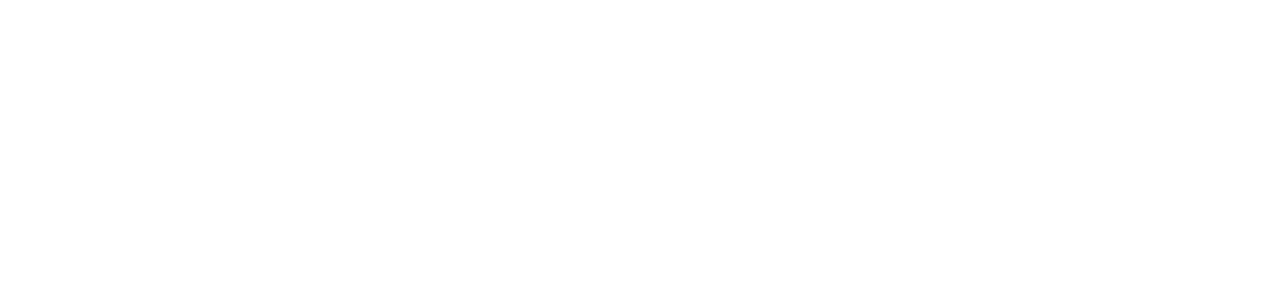
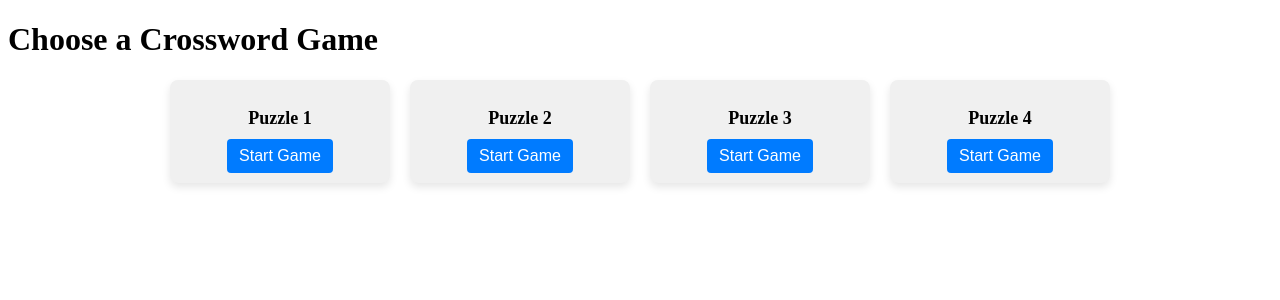
Before and after one commit to ewei2406/cs4750project, a React (Vite) app in the folder frontend/: page /browseCrosswords in a window 1280 px wide. Before the commit this address had no page. Shown: the top 300 px of the page. Built offline with nearby package versions, Linux system fonts and the light colour scheme.

Commit message:
Connections Page

```diff
--- a/frontend/src/App.tsx
+++ b/frontend/src/App.tsx
@@ -2,6 +2,7 @@ import { BrowserRouter, Route, Routes } from "react-router-dom";
 import Login from "./pages/Login";
 import Connections from "./pages/Connections/connections"
 import ConnectionPage from "./pages/Connections/browseConnections"
+import CrosswordPage from "./pages/Crosswords/browseCrosswords"
 
 const App = () => {
 	return (
@@ -10,7 +11,7 @@ const App = () => {
 			<Route path="/" element={<Login />} />
 			<Route path="/connections" element={<Connections />} />
 			<Route path="/browseConnections" element={<ConnectionPage />} />
-
+			<Route path="/browseCrosswords" element={<CrosswordPage />} />
 			</Routes>
 		</BrowserRouter>
 	);
--- /dev/null
+++ b/frontend/src/pages/Crosswords/browseCrosswords.css
@@ -0,0 +1,40 @@
+/* App.css or ConnectionsPage.css */
+.crosswords-page {
+    padding: 20px;
+    text-align: center;
+  }
+
+  .puzzle-list {
+    display: flex;
+    flex-wrap: wrap;
+    justify-content: center;
+    gap: 20px;
+  }
+
+  .puzzle-item {
+    background: #f0f0f0;
+    padding: 10px;
+    border-radius: 8px;
+    box-shadow: 0 4px 8px rgba(0, 0, 0, 0.1);
+    width: 200px;
+    text-align: center;
+  }
+
+  .puzzle-item h3 {
+    font-size: 18px;
+    margin-bottom: 10px;
+  }
+
+  .puzzle-item button {
+    padding: 8px 12px;
+    font-size: 16px;
+    cursor: pointer;
+    border: none;
+    border-radius: 4px;
+    background-color: #007bff;
+    color: white;
+  }
+
+  .puzzle-item button:hover {
+    background-color: #0056b3;
+  }
--- /dev/null
+++ b/frontend/src/pages/Crosswords/browseCrosswords.tsx
@@ -0,0 +1,35 @@
+import React from 'react';
+import "./browseCrosswords.css";
+
+interface Puzzle {
+  puzzle_id: number;
+  puzzle_name: string;
+}
+
+const CrosswordPage: React.FC = () => {
+  // Hardcoded list of "Connections" puzzles
+  const puzzles: Puzzle[] = [
+    { puzzle_id: 1, puzzle_name: 'Puzzle 1' },
+    { puzzle_id: 2, puzzle_name: 'Puzzle 2' },
+    { puzzle_id: 3, puzzle_name: 'Puzzle 3' },
+    { puzzle_id: 4, puzzle_name: 'Puzzle 4' },
+  ];
+
+  return (
+    <div className="crossword-page">
+      <h1>Choose a Crossword Game</h1>
+      <div className="puzzle-list">
+        {puzzles.map((puzzle) => (
+          <div key={puzzle.puzzle_id} className="puzzle-item">
+            <h3>{puzzle.puzzle_name}</h3>
+            <button onClick={() => alert(`Starting game: ${puzzle.puzzle_name}`)}>
+              Start Game
+            </button>
+          </div>
+        ))}
+      </div>
+    </div>
+  );
+};
+
+export default CrosswordPage;
--- a/frontend/src/pages/Login/index.css
+++ b/frontend/src/pages/Login/index.css
@@ -39,19 +39,19 @@
 }
 
 .play-button.crossword {
-	background-color: #3b82f6;
+	background-color: #bba9da;
 }
 
 .play-button.crossword:hover {
-	background-color: #2563eb;
+	background-color: #a193ba;
 }
 
 .play-button.connections {
-	background-color: #10b981;
+	background-color: #e1be71;
 }
 
 .play-button.connections:hover {
-	background-color: #059669;
+	background-color: #bf9945;
 }
 
 .toggle-view {
--- a/frontend/src/pages/Login/index.tsx
+++ b/frontend/src/pages/Login/index.tsx
@@ -12,7 +12,7 @@ const Login = () => {
 			<p className="subtitle">Play. Compete. Climb the leaderboard.</p>
 
 			<div className="button-group">
-				<button className="play-button crossword">Play Crossword</button>
+				<button className="play-button crossword" onClick={() => navigate("/browseCrosswords")}>Play Crossword</button>
 				<button className="play-button connections" onClick={() => navigate("/browseConnections")}>Play Connections</button>
 			</div>
 
```
